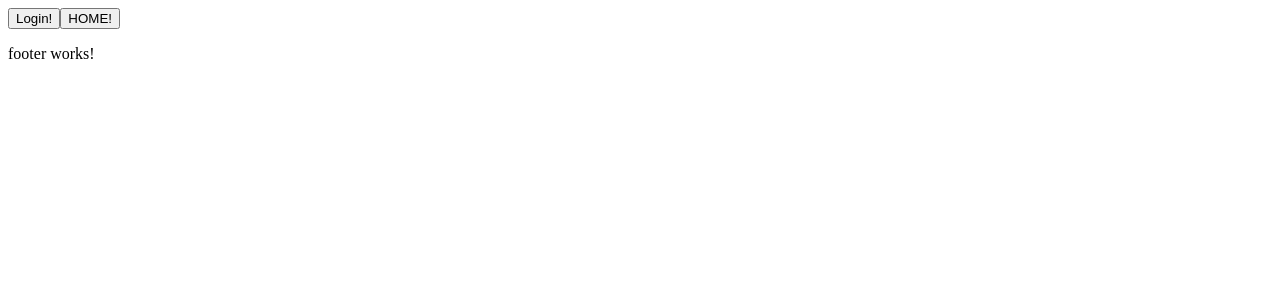
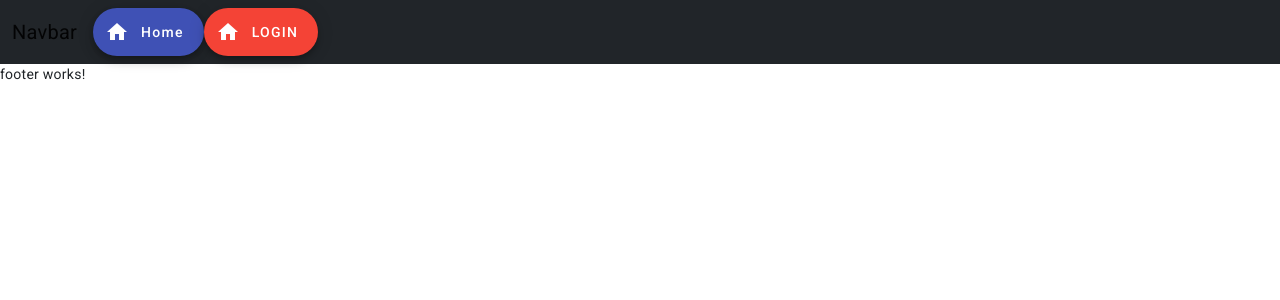
Before and after one commit to berogio/authentication, an Angular app: page / in a window 1280 px wide. Shown: the top 300 px of the page. Built offline with nearby package versions, Linux system fonts and the light colour scheme.

Commit message:
addednavbar

```diff
--- a/angular.json
+++ b/angular.json
@@ -16,23 +16,22 @@
                         "outputPath": "dist/authentication",
                         "index": "src/index.html",
                         "main": "src/main.ts",
-            "polyfills": [
-              "zone.js"
+                        "polyfills": ["zone.js"],
+                        "tsConfig": "tsconfig.app.json",
+                        "assets": ["src/favicon.ico", "src/assets"],
+                        "styles": [
+                          "@angular/material/prebuilt-themes/indigo-pink.css",
+                          "src/styles.css",
+                          "node_modules/bootstrap/dist/css/bootstrap.min.css"
                         ],
-            "tsConfig": "tsconfig.app.json",
-            "assets": [
-              "src/favicon.ico",
-              "src/assets"
-            ],
-            "styles": [
-              "src/styles.css"
-            ],
-            "scripts": []
+                        "scripts": [
+                            "node_modules/jquery/dist/jquery.min.js",
+                            "node_modules/bootstrap/dist/js/bootstrap.min.js"
+                        ]
                     },
                     "configurations": {
                         "production": {
-              "budgets": [
-                {
+                            "budgets": [{
                                     "type": "initial",
                                     "maximumWarning": "500kb",
                                     "maximumError": "1mb"
@@ -77,16 +76,11 @@
                 "test": {
                     "builder": "@angular-devkit/build-angular:karma",
                     "options": {
-            "polyfills": [
-              "zone.js",
-              "zone.js/testing"
-            ],
+                        "polyfills": ["zone.js", "zone.js/testing"],
                         "tsConfig": "tsconfig.spec.json",
-            "assets": [
-              "src/favicon.ico",
-              "src/assets"
-            ],
+                        "assets": ["src/favicon.ico", "src/assets"],
                         "styles": [
+                          "@angular/material/prebuilt-themes/indigo-pink.css",
                           "src/styles.css"
                         ],
                         "scripts": []
--- a/package.json
+++ b/package.json
@@ -11,13 +11,18 @@
   "private": true,
   "dependencies": {
     "@angular/animations": "^15.1.0",
+    "@angular/cdk": "^15.1.4",
     "@angular/common": "^15.1.0",
     "@angular/compiler": "^15.1.0",
     "@angular/core": "^15.1.0",
     "@angular/forms": "^15.1.0",
+    "@angular/material": "^15.1.4",
     "@angular/platform-browser": "^15.1.0",
     "@angular/platform-browser-dynamic": "^15.1.0",
     "@angular/router": "^15.1.0",
+    "bootstrap": "^5.2.3",
+    "jquery": "^3.6.3",
+    "popper.js": "^1.16.1",
     "rxjs": "~7.8.0",
     "tslib": "^2.3.0",
     "zone.js": "~0.12.0"
--- a/src/app/navigation/navigation.component.html
+++ b/src/app/navigation/navigation.component.html
@@ -1,2 +1,29 @@
-<button routerLink="login">Login!</button>
-<button routerLink="/">HOME!</button>
+<nav class="navbar navbar-expand-lg bg-dark">
+    <div class="container-fluid">
+        <a class="navbar-brand" href="#">Navbar</a>
+        <button class="navbar-toggler" type="button" data-bs-toggle="collapse" data-bs-target="#navbarNav" aria-controls="navbarNav" aria-expanded="false" aria-label="Toggle navigation">
+        <span class="navbar-toggler-icon"></span>
+      </button>
+        <div class="collapse navbar-collapse" id="navbarNav">
+            <ul class="navbar-nav">
+                <li class="nav-item">
+                    <button mat-fab extended routerLink="/" color="primary">
+                    <mat-icon>home</mat-icon>
+                        Home
+                    </button>
+
+                </li>
+                <li class="nav-item">
+                    <button mat-fab extended routerLink="login" color="warn">
+                    <mat-icon>home</mat-icon>
+                       LOGIN
+                    </button>
+                </li>
+                <li class="nav-item">
+                </li>
+                <li class="nav-item">
+                </li>
+            </ul>
+        </div>
+    </div>
+</nav>
--- a/src/index.html
+++ b/src/index.html
@@ -1,13 +1,20 @@
 <!doctype html>
 <html lang="en">
+
 <head>
     <meta charset="utf-8">
     <title>Authentication</title>
     <base href="/">
     <meta name="viewport" content="width=device-width, initial-scale=1">
     <link rel="icon" type="image/x-icon" href="favicon.ico">
+
+    <link rel="preconnect" href="https://fonts.gstatic.com">
+    <link href="https://fonts.googleapis.com/css2?family=Roboto:wght@300;400;500&display=swap" rel="stylesheet">
+    <link href="https://fonts.googleapis.com/icon?family=Material+Icons" rel="stylesheet">
 </head>
-<body>
+
+<body class="mat-typography">
     <app-root></app-root>
 </body>
+
 </html>
--- a/src/styles.css
+++ b/src/styles.css
@@ -1 +1,3 @@
 /* You can add global styles to this file, and also import other style files */
+html, body { height: 100%; }
+body { margin: 0; font-family: Roboto, "Helvetica Neue", sans-serif; }
```
Also changed, not shown: src/app/app.module.ts (+10 -4 lines), 1 other file (tests, documents, lock files or other folders). Lines whose indentation alone changed are shown as unchanged.
